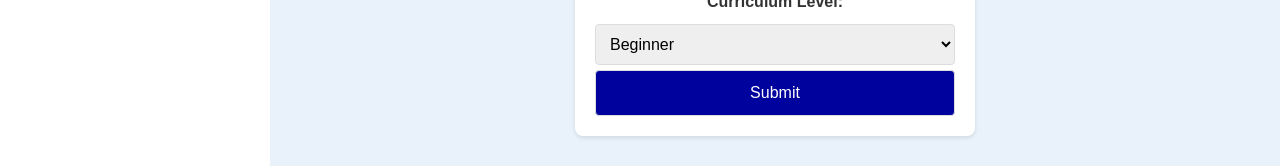
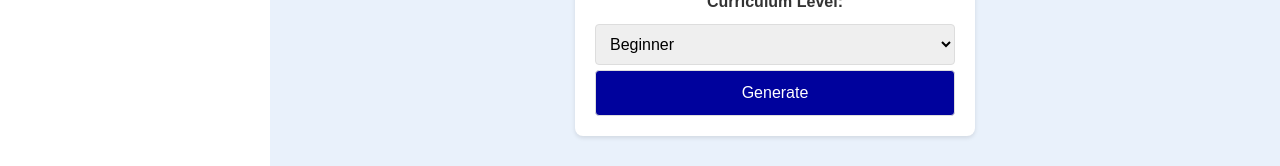
Before and after one commit to aheggy/swif-front-end, a React (Create React App) app: page /studyguide in a window 1280 px wide. Shown: the part 413-579 px from the top of the page. Built offline with nearby package versions, Linux system fonts and the light colour scheme; no server answers; sample sign-in values are in the browser's storage; the HTML template or start-up script is replaced by a standard one.

Commit message:
Update StudyGuide button to be Generate instead of submit

```diff
--- a/src/Pages/StudyGuide.jsx
+++ b/src/Pages/StudyGuide.jsx
@@ -108,7 +108,7 @@ const StudyGuide = () => {
                     </select>
 
                     <button type="submit" disabled={isSubmitted}>
-                        {isSubmitted ? "Submitted" : "Submit"}
+                        {isSubmitted ? "Submitted" : "Generate"}
                     </button>
                 </form>
                 </div>
```
